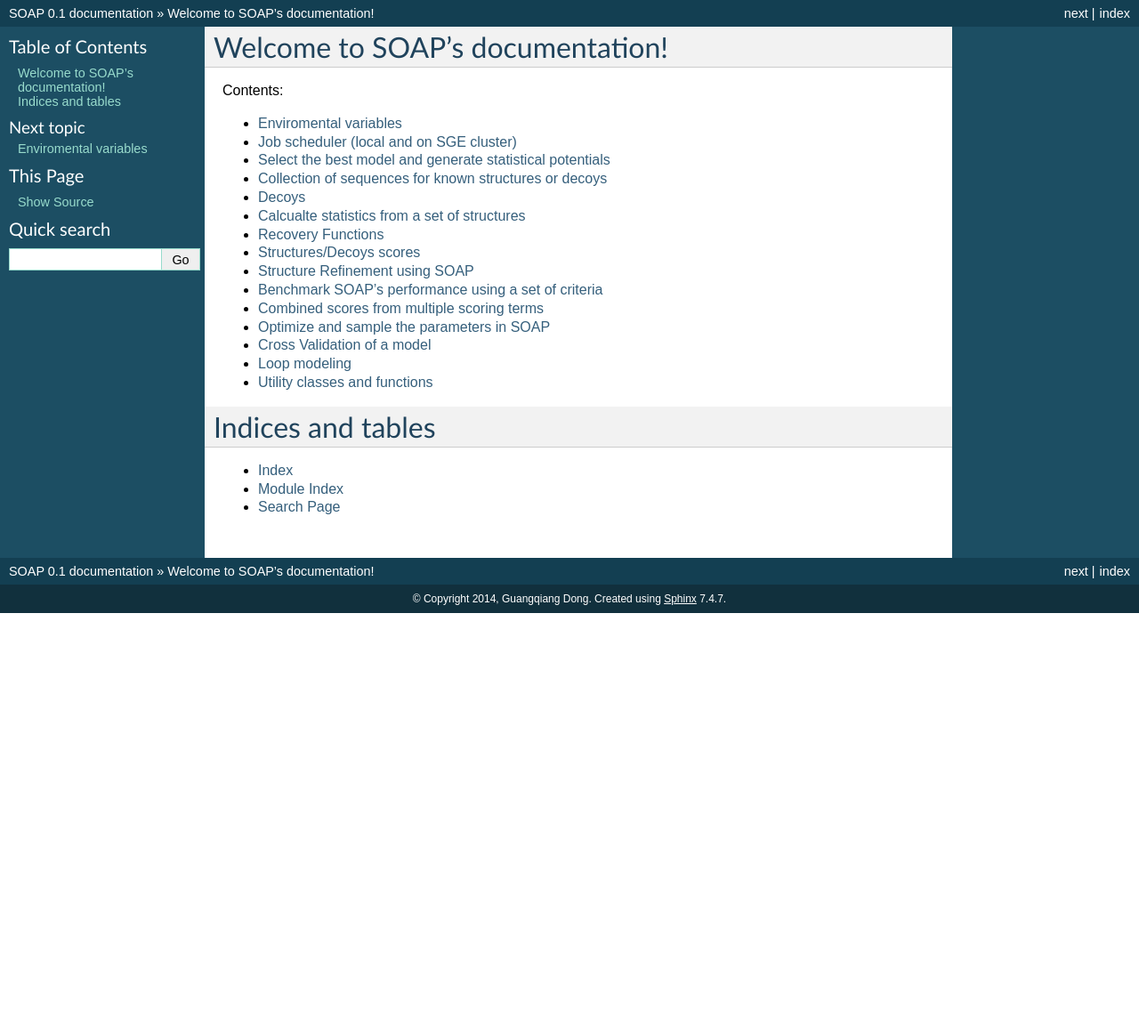
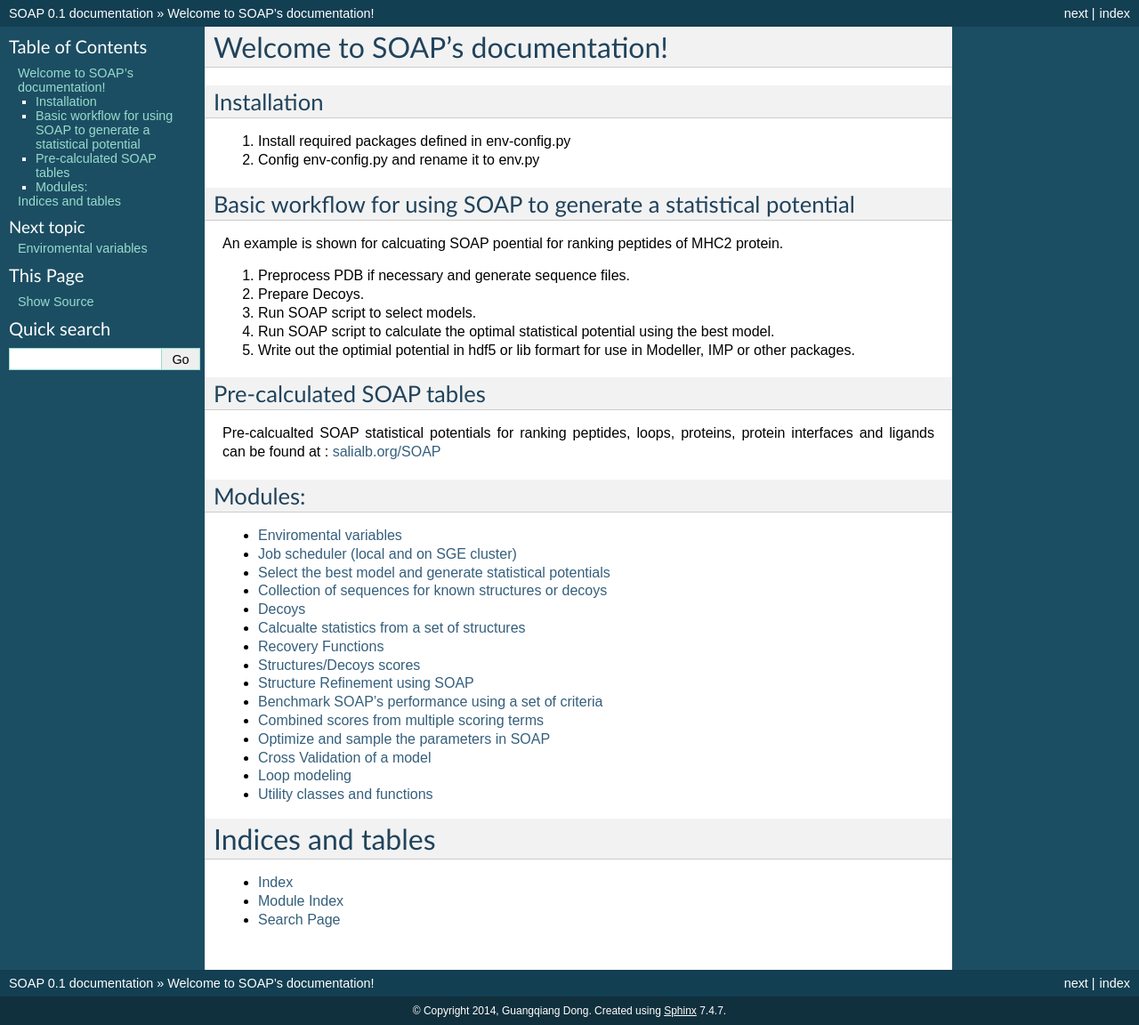
Before and after one commit to salilab/SOAP, a Sphinx documentation site: the page built from doc/index.rst, in a window 1280 px wide. Shown: the whole page at 89% size. Built offline with Sphinx 7.4.7, drawn with Linux system fonts in a browser that asks for light colours; formulas are drawn with MathJax 3; before the commit the page ends 900 px from its top, so only the background shows below that.

Commit message:
bug fix in loop module

```diff
--- a/doc/index.rst
+++ b/doc/index.rst
@@ -6,7 +6,27 @@
 Welcome to SOAP's documentation!
 ================================
 
-Contents:
+Installation
+------------------------
+1. Install required packages defined in env-config.py
+2. Config env-config.py and rename it to env.py
+
+Basic workflow for using SOAP to generate a statistical potential
+--------------------------
+An example is shown for calcuating SOAP poential for ranking peptides of MHC2 protein.
+
+1. Preprocess PDB if necessary and generate sequence files.
+2. Prepare Decoys.
+3. Run SOAP script to select models.
+4. Run SOAP script to calculate the optimal statistical potential using the best model.
+5. Write out the optimial potential in hdf5 or lib formart for use in Modeller, IMP or other packages.
+
+Pre-calculated SOAP tables
+--------------------------
+Pre-calcualted SOAP statistical potentials for ranking peptides, loops, proteins, protein interfaces and ligands can be found at : `salialb.org/SOAP <http://salialb.org/SOAP>`_
+
+Modules:
+----------------
 
 .. toctree::
    :maxdepth: 2
--- a/loop.py
+++ b/loop.py
@@ -133,7 +133,7 @@
         if self.energytrace:
             if not 'trace' in out:
                 out['trace']=[]
-            out['trace'].append((out['mcrmsd'],self.loop.assess_methods[0](atmsel)[1],self.loop.assess_methods[1](atmsel)[1]))
+            out['trace'].append((out['mcrmsd'],self.loop.assess_methods[0](self.s2)[1],self.loop.assess_methods[1](self.s2)[1]))
         print r.rms
         return r.rms
 
```
